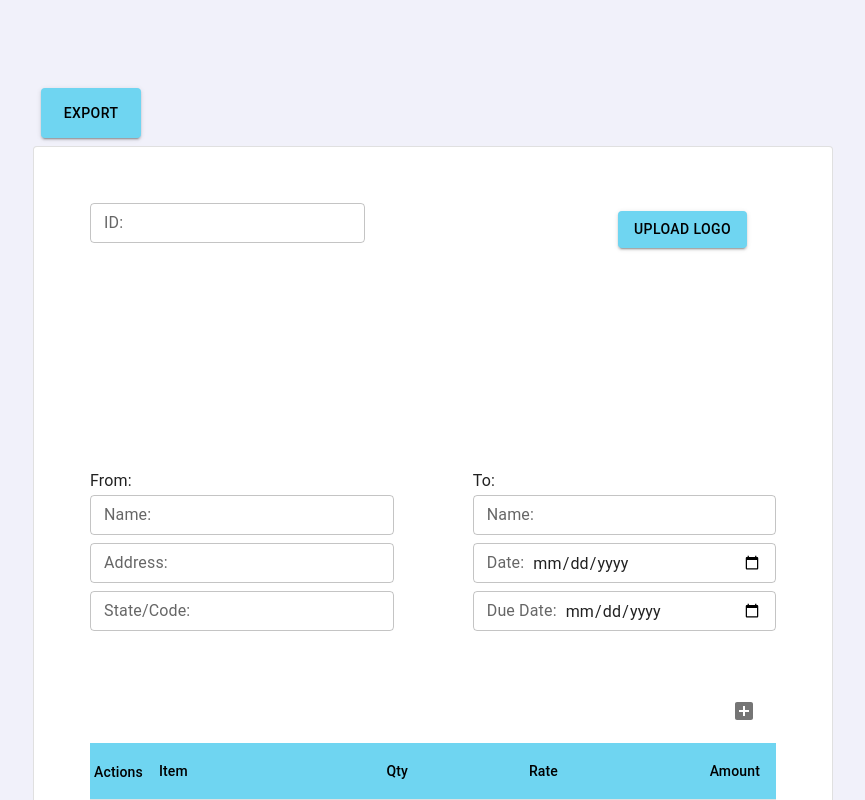
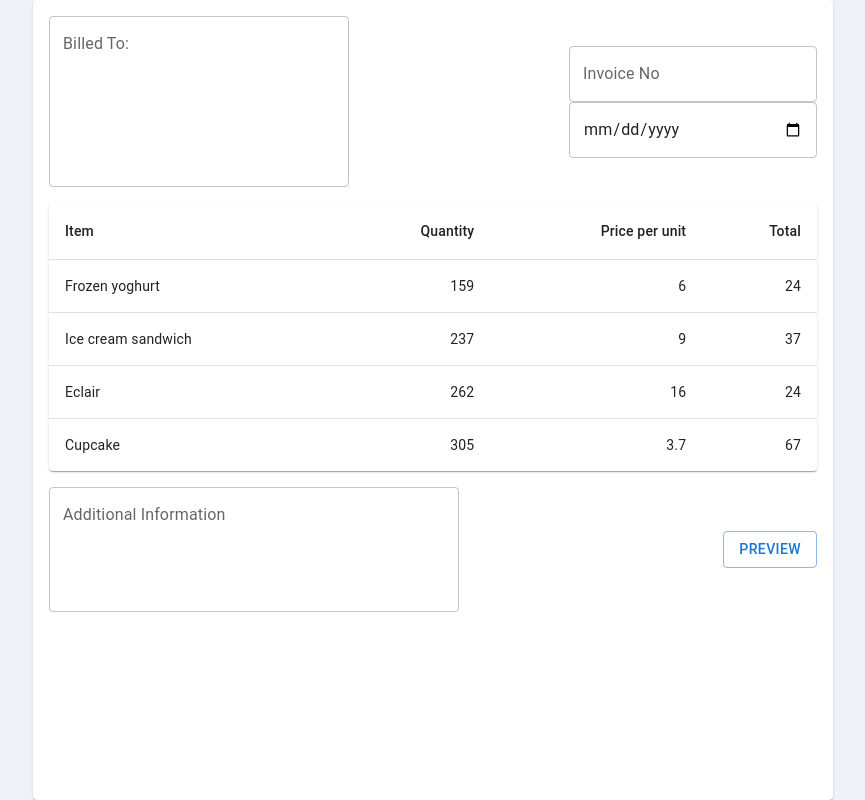
Before and after one commit to Baizura-cloud/Invoice_generator, a React (Create React App) app: page / in a window 1280 px wide. Shown: the top 800 px of the page, without its empty margins (207-1072 px from the left). Built offline with nearby package versions, Linux system fonts and the light colour scheme.

Commit message:
Revamp Project: Static UI

```diff
--- a/src/App.js
+++ b/src/App.js
@@ -1,10 +1,10 @@
 import './App.css';
-import InvoiceForm from './file/invoiceForm';
+import MainInvoice from './components/mainInvoice';
 
 function App() {
   return (
       <div className="App-header">
-        <InvoiceForm/>
+        <MainInvoice/>
       </div>
   );
 }
--- /dev/null
+++ b/src/components/mainInvoice.js
@@ -0,0 +1,67 @@
+import * as React from 'react';
+import Box from '@mui/material/Box';
+import TextField from '@mui/material/TextField';
+import Card from '@mui/material/Card';
+import CardContent from '@mui/material/CardContent';
+import ModalPreview from './preview/modalPreview';
+import MainTable from './table/maintable';
+import Stack from '@mui/material/Stack';
+import { Grid } from '@mui/material';
+
+export default function MainInvoice() {
+    return (
+        <Card sx={{ minWidth: 800, minHeight: 800 }}>
+            <CardContent>
+                <Box sx={{ width: '100%' }}>
+                    <Stack spacing={2}>
+                        <Grid container
+                            direction="row"
+                            justifyContent="space-between"
+                            alignItems="center">
+                            <TextField
+                                id="outlined-multiline-static"
+                                multiline
+                                rows={6}
+                                label='Billed To:'
+                                sx={{ minWidth: 300 }}
+                            />
+                            <Stack direction="column" >
+                                <TextField id="outlined-basic" label="Invoice No" variant="outlined" />
+                                <TextField id="filled-basic" variant="outlined" type='date' />
+                            </Stack>
+                        </Grid>
+
+                        <MainTable />
+                        <Grid container
+                            direction="row"
+                            justifyContent="space-between"
+                            alignItems="center">
+                            <Box
+                                component="form"
+                                sx={{
+                                    '& .MuiTextField-root': { m: 0, width: '25ch' },
+                                }}
+                                noValidate
+                                autoComplete="off"
+
+                            >
+                                <TextField
+                                    id="outlined-multiline-static"
+                                    multiline
+                                    rows={4}
+                                    label='Additional Information'
+                                />
+                            </Box>
+                            <ModalPreview />
+                        </Grid>
+
+                    </Stack>
+                </Box>
+
+
+
+
+            </CardContent>
+        </Card>
+    );
+}
--- /dev/null
+++ b/src/components/preview/modalPreview.js
@@ -0,0 +1,98 @@
+import * as React from 'react';
+import PropTypes from 'prop-types';
+import Button from '@mui/material/Button';
+import { styled } from '@mui/material/styles';
+import Dialog from '@mui/material/Dialog';
+import DialogTitle from '@mui/material/DialogTitle';
+import DialogContent from '@mui/material/DialogContent';
+import DialogActions from '@mui/material/DialogActions';
+import IconButton from '@mui/material/IconButton';
+import CloseIcon from '@mui/icons-material/Close';
+import Typography from '@mui/material/Typography';
+
+const BootstrapDialog = styled(Dialog)(({ theme }) => ({
+  '& .MuiDialogContent-root': {
+    padding: theme.spacing(2),
+  },
+  '& .MuiDialogActions-root': {
+    padding: theme.spacing(1),
+  },
+}));
+
+function BootstrapDialogTitle(props) {
+  const { children, onClose, ...other } = props;
+
+  return (
+    <DialogTitle sx={{ m: 0, p: 2 }} {...other}>
+      {children}
+      {onClose ? (
+        <IconButton
+          aria-label="close"
+          onClick={onClose}
+          sx={{
+            position: 'absolute',
+            right: 8,
+            top: 8,
+            color: (theme) => theme.palette.grey[500],
+          }}
+        >
+          <CloseIcon />
+        </IconButton>
+      ) : null}
+    </DialogTitle>
+  );
+}
+
+BootstrapDialogTitle.propTypes = {
+  children: PropTypes.node,
+  onClose: PropTypes.func.isRequired,
+};
+
+export default function ModalPreview() {
+  const [open, setOpen] = React.useState(false);
+
+  const handleClickOpen = () => {
+    setOpen(true);
+  };
+  const handleClose = () => {
+    setOpen(false);
+  };
+
+  return (
+    <div>
+      <Button variant="outlined" onClick={handleClickOpen}>
+        Preview
+      </Button>
+      <BootstrapDialog
+        onClose={handleClose}
+        aria-labelledby="customized-dialog-title"
+        open={open}
+      >
+        <BootstrapDialogTitle id="customized-dialog-title" onClose={handleClose}>
+          Modal title
+        </BootstrapDialogTitle>
+        <DialogContent dividers>
+          <Typography gutterBottom>
+            Cras mattis consectetur purus sit amet fermentum. Cras justo odio,
+            dapibus ac facilisis in, egestas eget quam. Morbi leo risus, porta ac
+            consectetur ac, vestibulum at eros.
+          </Typography>
+          <Typography gutterBottom>
+            Praesent commodo cursus magna, vel scelerisque nisl consectetur et.
+            Vivamus sagittis lacus vel augue laoreet rutrum faucibus dolor auctor.
+          </Typography>
+          <Typography gutterBottom>
+            Aenean lacinia bibendum nulla sed consectetur. Praesent commodo cursus
+            magna, vel scelerisque nisl consectetur et. Donec sed odio dui. Donec
+            ullamcorper nulla non metus auctor fringilla.
+          </Typography>
+        </DialogContent>
+        <DialogActions>
+          <Button autoFocus onClick={handleClose}>
+            Download as PDF
+          </Button>
+        </DialogActions>
+      </BootstrapDialog>
+    </div>
+  );
+}
--- /dev/null
+++ b/src/components/table/maintable.js
@@ -0,0 +1,27 @@
+import * as React from 'react';
+import Table from '@mui/material/Table';
+import TableCell from '@mui/material/TableCell';
+import TableContainer from '@mui/material/TableContainer';
+import TableHead from '@mui/material/TableHead';
+import TableRow from '@mui/material/TableRow';
+import Paper from '@mui/material/Paper';
+import TableItem from './tableitem';
+
+
+export default function MainTable() {
+  return (
+    <TableContainer component={Paper}>
+      <Table sx={{ minWidth: 650 }} aria-label="simple table">
+        <TableHead>
+          <TableRow>
+            <TableCell>Item</TableCell>
+            <TableCell align="right">Quantity</TableCell>
+            <TableCell align="right">Price per unit</TableCell>
+            <TableCell align="right">Total</TableCell>
+          </TableRow>
+        </TableHead>
+       <TableItem/>
+      </Table>
+    </TableContainer>
+  );
+}
--- /dev/null
+++ b/src/components/table/tableitem.js
@@ -0,0 +1,35 @@
+import * as React from 'react';
+import TableBody from '@mui/material/TableBody';
+import TableCell from '@mui/material/TableCell';
+import TableRow from '@mui/material/TableRow';
+
+function createData(name, calories, fat, carbs) {
+  return { name, calories, fat, carbs };
+}
+
+const rows = [
+  createData('Frozen yoghurt', 159, 6.0, 24, 4.0),
+  createData('Ice cream sandwich', 237, 9.0, 37, 4.3),
+  createData('Eclair', 262, 16.0, 24, 6.0),
+  createData('Cupcake', 305, 3.7, 67, 4.3),
+];
+
+export default function TableItem() {
+  return (
+        <TableBody>
+          {rows.map((row) => (
+            <TableRow
+              key={row.name}
+              sx={{ '&:last-child td, &:last-child th': { border: 0 } }}
+            >
+              <TableCell component="th" scope="row">
+                {row.name}
+              </TableCell>
+              <TableCell align="right">{row.calories}</TableCell>
+              <TableCell align="right">{row.fat}</TableCell>
+              <TableCell align="right">{row.carbs}</TableCell>
+            </TableRow>
+          ))}
+        </TableBody>
+  );
+}
```
Also changed, not shown: src/components/information/additionalInformation.js (added, +24 -0 lines), src/components/information/invoiceInformation.js (added), 1 other file (tests, documents, lock files or other folders).
